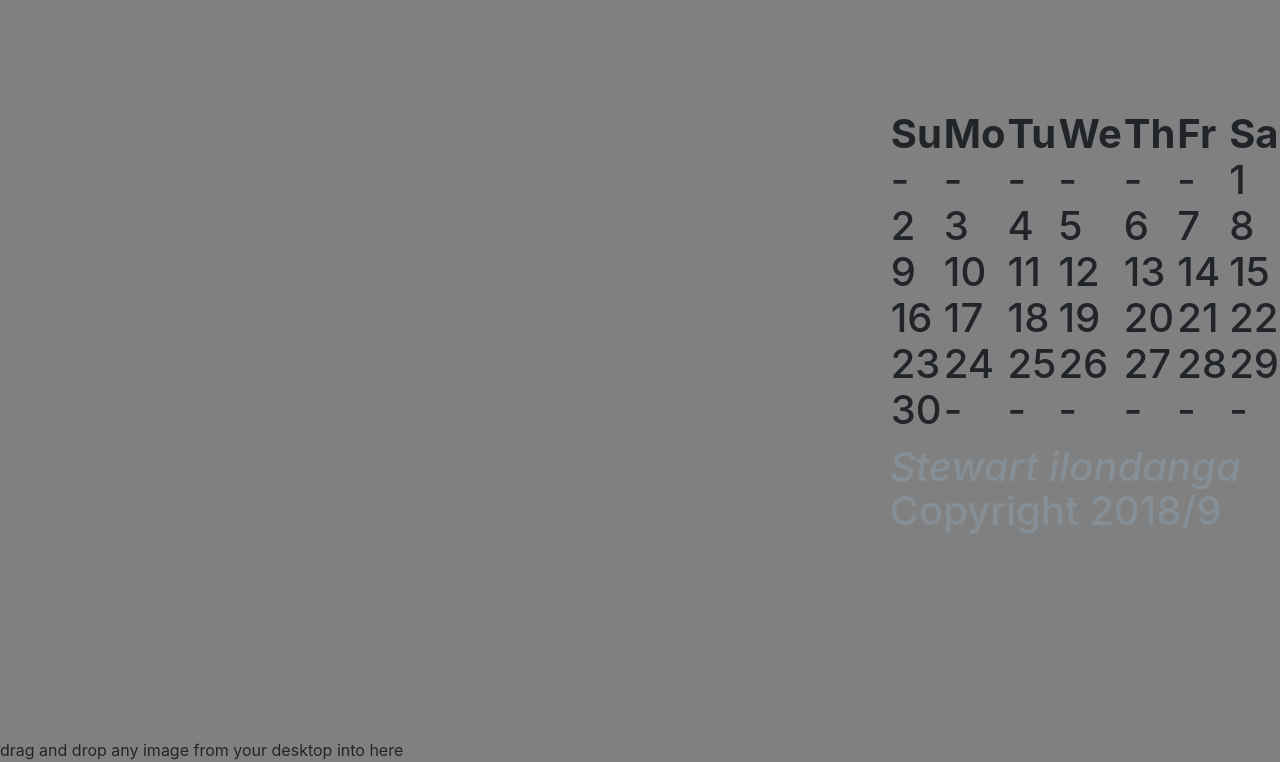
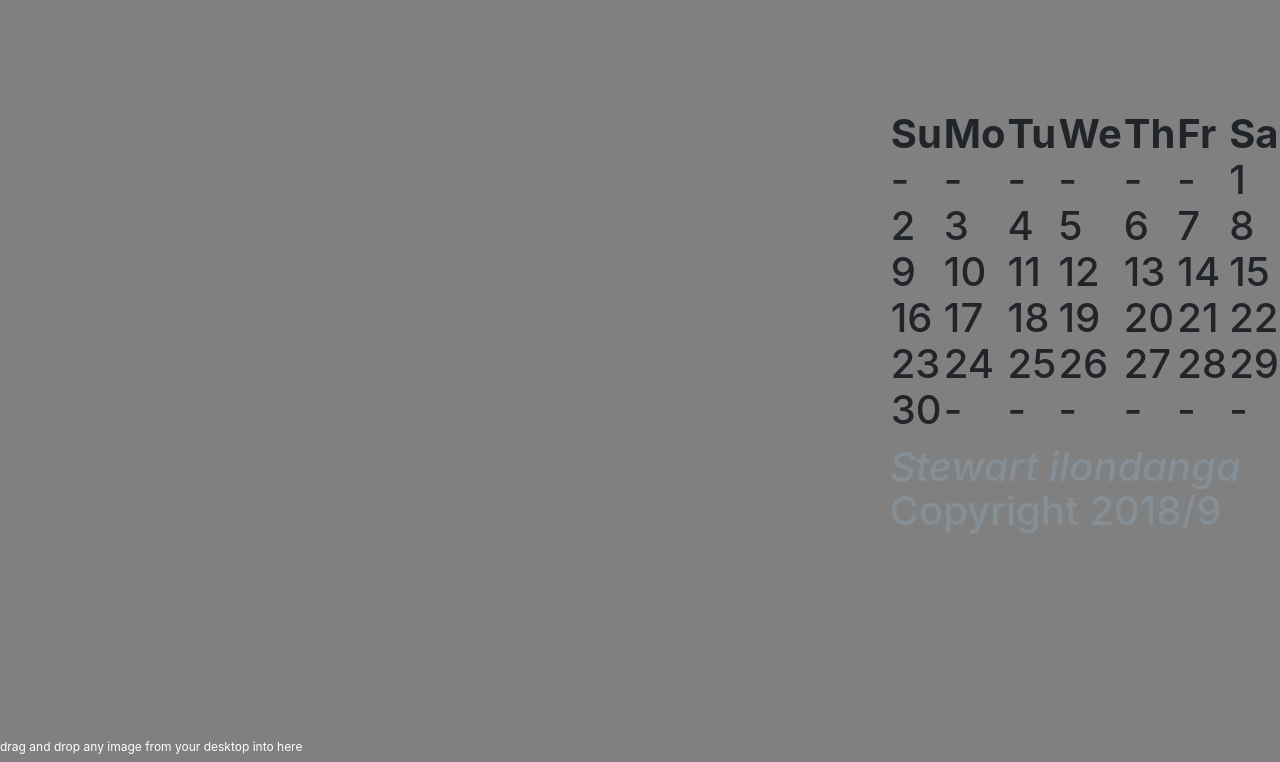
Before and after one commit to stewilondanga/imagez-getter, a plain HTML site: page index.html in a window 1280 px wide. Shown: the part 68-830 px from the top of the page. Drawn offline with nearby package versions, Linux system fonts and the light colour scheme.

Commit message:
add css/styles.css

```diff
--- a/css/styles.css
+++ b/css/styles.css
@@ -28,13 +28,13 @@ body {
   left: 0;
 }
 
-/*.explainer p {
+.explainer p {
   color: white;
   margin: 0;
   font-size: 12px;
 }
 
-.container {
+/*.container {
   position: relative;
   flex: 0 0 auto;
   background: url(https://s3-us-west-2.amazonaws.com/s.cdpn.io/159368/chad1.jpg);
```
